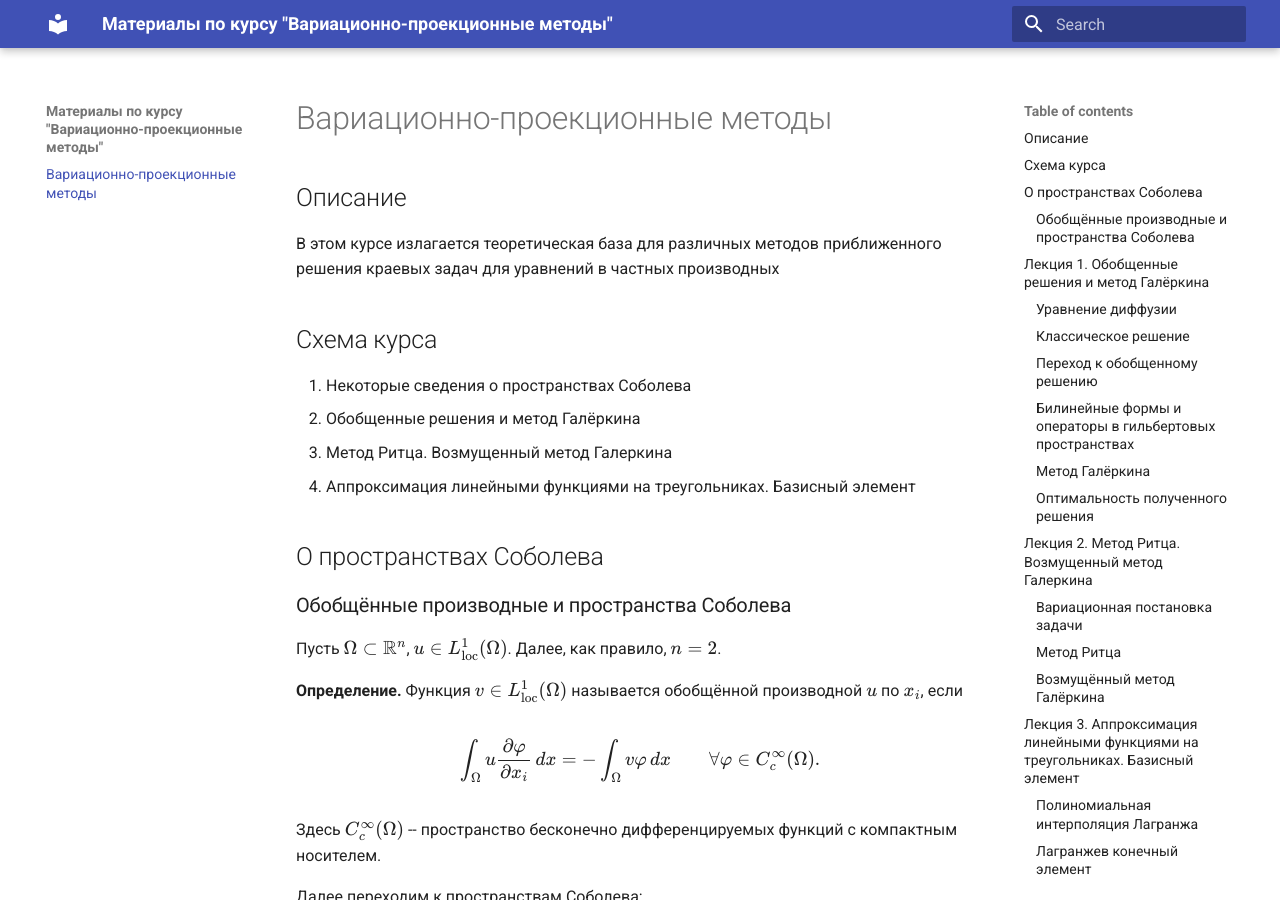
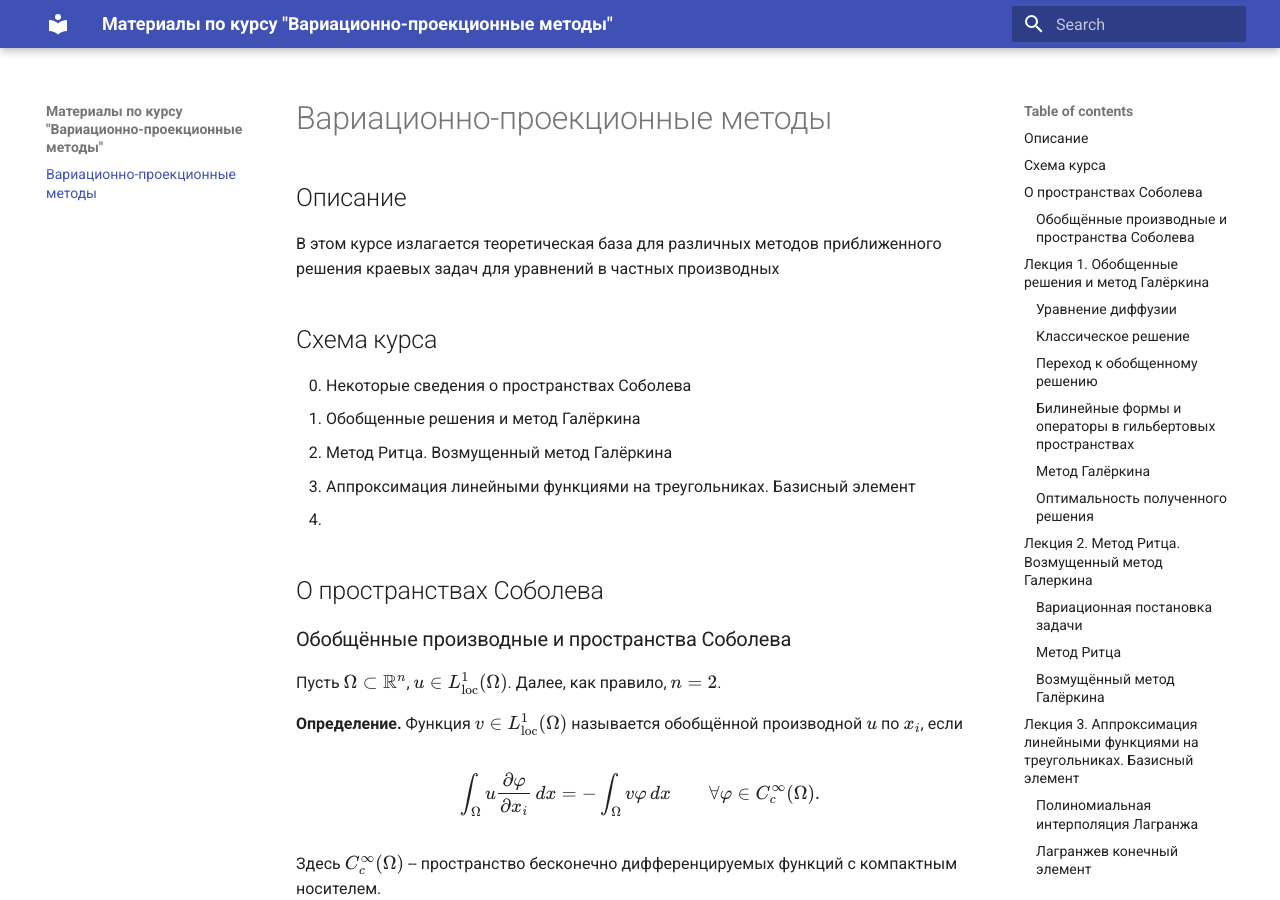
Before and after one commit to denis-anuprienko/VPM_Course, an MkDocs documentation site: the page built from docs/index.md, in a window 1280 px wide and 900 px high. Built offline with MkDocs 1.6.1 and Material for MkDocs 9.7.7, drawn with Linux system fonts in a browser that asks for light colours.

Commit message:
Course scheme starts from 0 using direct HTML

```diff
--- a/docs/index.md
+++ b/docs/index.md
@@ -7,10 +7,13 @@
 
 ## Схема курса
 
-0. Некоторые сведения о пространствах Соболева
-1. Обобщенные решения и метод Галёркина
-2. Метод Ритца. Возмущенный метод Галеркина
-3. Аппроксимация линейными функциями на треугольниках. Базисный элемент
+<ol start="0">
+  <li>Некоторые сведения о пространствах Соболева</li>
+  <li>Обобщенные решения и метод Галёркина</li>
+  <li>Метод Ритца. Возмущенный метод Галёркина</li>
+  <li>Аппроксимация линейными функциями на треугольниках. Базисный элемент</li>
+  <li></li>
+</ol>
 
 ## О пространствах Соболева
 
```
